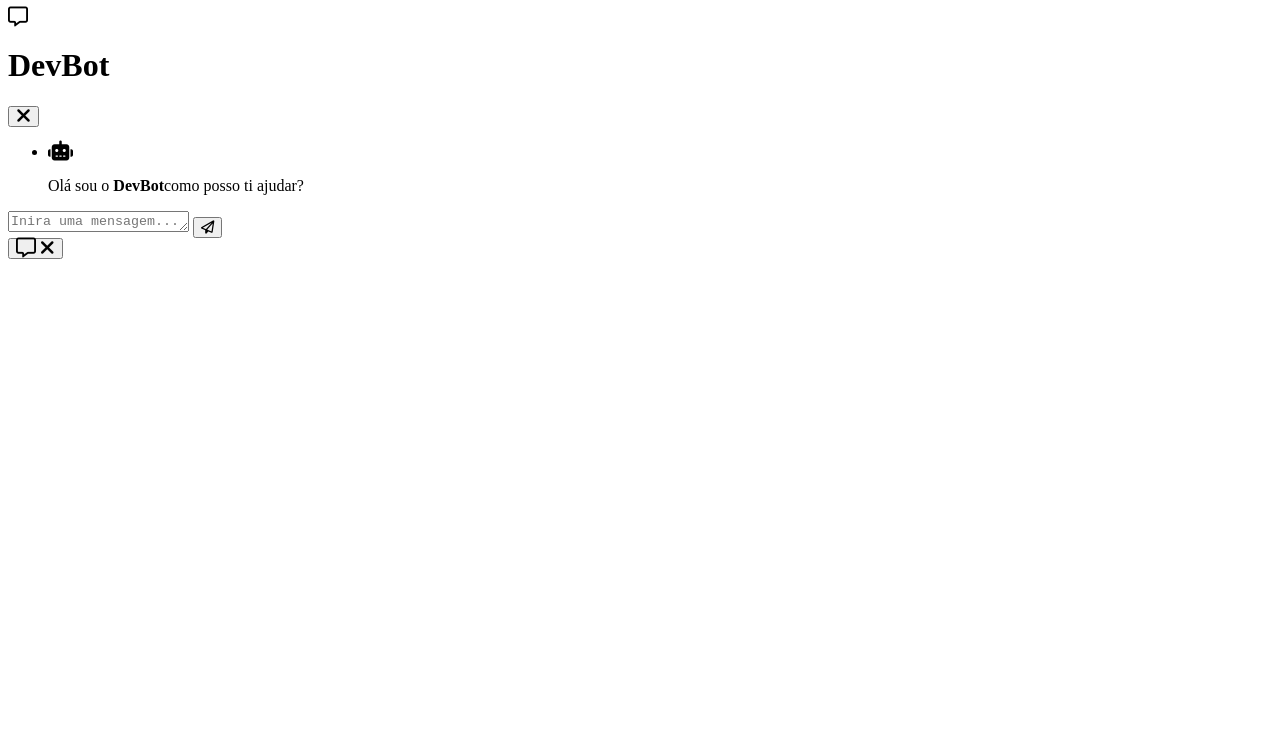
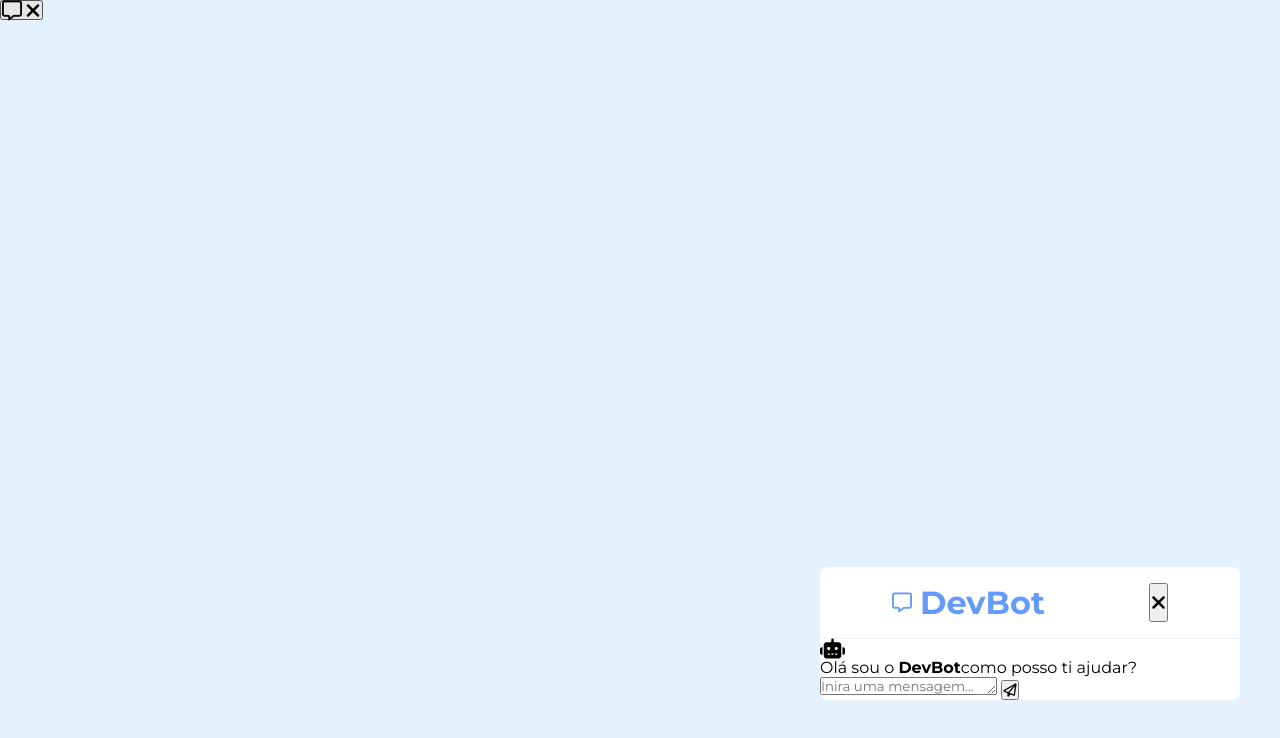
Before and after one commit to sergiodesenho1-collab/DevBot, a plain HTML site: page index.html in a window 1280 px wide. Drawn offline with Linux system fonts and the light colour scheme.

Commit message:
adicionando css e classe logo

```diff
--- a/index.html
+++ b/index.html
@@ -19,8 +19,11 @@
   <body>
     <div class="container">
       <header>
-        <i class="fa-regular fa-message fa-lg"></i>
-        <h1>DevBot</h1>
+        <div class="logo">
+          <i class="fa-regular fa-message fa-lg"></i>
+          <h1>DevBot</h1>
+        </div>
+
         <button class="close">
           <i class="fa-solid fa-xmark fa-xl"></i>
         </button>
--- a/style..css
+++ b/style..css
@@ -0,0 +1,52 @@
+:root {
+  --primary: #639bfc;
+  --white: #fff;
+  --black: #222;
+  --bgcolor: #e3f2fd;
+  --danger: #721c44;
+  --danger-light: #f8d7da;
+  --gray: #f2f2f2;
+}
+
+* {
+  margin: 0;
+  padding: 0;
+  box-sizing: border-box;
+  font-family: "Montserrat", sans-serif;
+}
+
+body {
+  background: var(--bgcolor);
+  -webkit-font-smoothing: antialiased;
+}
+
+.container {
+  display: flex;
+  flex-direction: column;
+  position: fixed;
+  right: 40px;
+  bottom: 100px;
+
+  width: 420px;
+
+  background: var(--white);
+  border-radius: 8px;
+  overflow: hidden;
+  box-shadow:
+    rgba(0, 0, 0, 0.1),
+    rgba(0, 0, 0, 0.06) 0px 2px 4px -1px;
+}
+
+header {
+  display: flex;
+  justify-content: space-around;
+  padding: 16px 20px;
+  border-bottom: 1px solid var(--gray);
+}
+
+.logo {
+  display: flex;
+  align-items: center;
+  gap: 8px;
+  color: var(--primary);
+}
```
